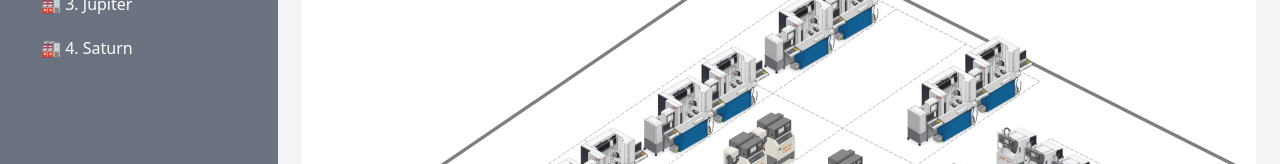
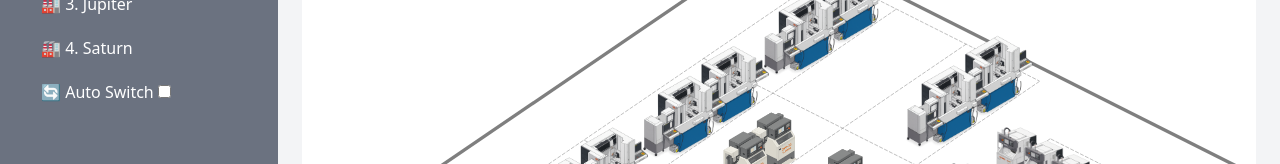
Before and after one commit to trngocluan/2025-07-25.machine_layout_frontend, an Angular app: page /mercury in a window 1280 px wide. Shown: the part 218-382 px from the top of the page. Built offline with nearby package versions, Linux system fonts and the light colour scheme; no server answers.

Commit message:
🧩 Phần 3: Thêm công tắc “Auto Switch" chuyển trang luân phiên giữa các nhà máy

```diff
--- a/src/app/layouts/dashboard/dashboard.component.html
+++ b/src/app/layouts/dashboard/dashboard.component.html
@@ -13,8 +13,18 @@
         <li [class.active]="currentFactory === 'tierra'" (click)="navigateTo('tierra')">🏭 2. Tierra</li>
         <li [class.active]="currentFactory === 'jupiter'" (click)="navigateTo('jupiter')">🏭 3. Jupiter</li>
         <li [class.active]="currentFactory === 'saturn'" (click)="navigateTo('saturn')">🏭 4. Saturn</li>
+        <li>
+          <!-- Auto Switch Toggle -->
+          <div class="auto-switch-toggle">
+            <label>
+              🔄 Auto Switch
+              <input type="checkbox" [(ngModel)]="autoSwitchEnabled" (change)="onToggleAutoSwitch()" />
+            </label>
+          </div>
+        </li>
       </ul>
     </nav>
+
   </aside>
 
   <!-- Main Content -->
--- a/src/app/layouts/dashboard/dashboard.component.ts
+++ b/src/app/layouts/dashboard/dashboard.component.ts
@@ -1,29 +1,68 @@
 import { Component, OnInit } from '@angular/core';
 import { CommonModule } from '@angular/common';
 import { RouterModule, Router, NavigationEnd } from '@angular/router';
+import { FormsModule } from '@angular/forms'; // ✅ Bắt buộc để dùng [(ngModel)]
 
 @Component({
   selector: 'app-dashboard',
   standalone: true,
-  imports: [CommonModule, RouterModule],
+  imports: [CommonModule, RouterModule, FormsModule],
   templateUrl: './dashboard.component.html',
   styleUrls: ['./dashboard.component.scss'],
 })
 export class DashboardComponent implements OnInit {
   currentFactory: string = '';
+  autoSwitchEnabled: boolean = false;
+  private autoSwitchInterval: any;
+  private factoryList: string[] = ['mercury', 'tierra', 'jupiter', 'saturn'];
 
   constructor(private router: Router) {}
 
   ngOnInit(): void {
+    // Gán route hiện tại để highlight menu
     this.router.events.subscribe(event => {
       if (event instanceof NavigationEnd) {
         const segments = event.urlAfterRedirects.split('/');
-        this.currentFactory = segments[1]; // Lấy tên nhà máy từ URL
+        this.currentFactory = segments[1];
       }
     });
+
+    // Đọc trạng thái công tắc từ localStorage
+    const savedState = localStorage.getItem('autoSwitchEnabled');
+    if (savedState === 'true') {
+      this.autoSwitchEnabled = true;
+      this.startAutoSwitch();
+    }
   }
 
-  navigateTo(factory: string) {
+  // Chuyển trang khi click menu
+  navigateTo(factory: string): void {
     this.router.navigate([`/${factory}`]);
   }
+
+  // Bật/tắt công tắc tự động
+  onToggleAutoSwitch(): void {
+    localStorage.setItem('autoSwitchEnabled', String(this.autoSwitchEnabled));
+    if (this.autoSwitchEnabled) {
+      this.startAutoSwitch();
+    } else {
+      this.stopAutoSwitch();
+    }
+  }
+
+  // Bắt đầu luân chuyển giữa các nhà máy
+  startAutoSwitch(): void {
+    let currentIndex = this.factoryList.indexOf(this.currentFactory);
+    this.autoSwitchInterval = setInterval(() => {
+      currentIndex = (currentIndex + 1) % this.factoryList.length;
+      this.router.navigate([this.factoryList[currentIndex]]);
+    }, 30000); // Mỗi 30 giây
+  }
+
+  // Dừng tự động luân chuyển
+  stopAutoSwitch(): void {
+    if (this.autoSwitchInterval) {
+      clearInterval(this.autoSwitchInterval);
+    }
+  }
 }
```
